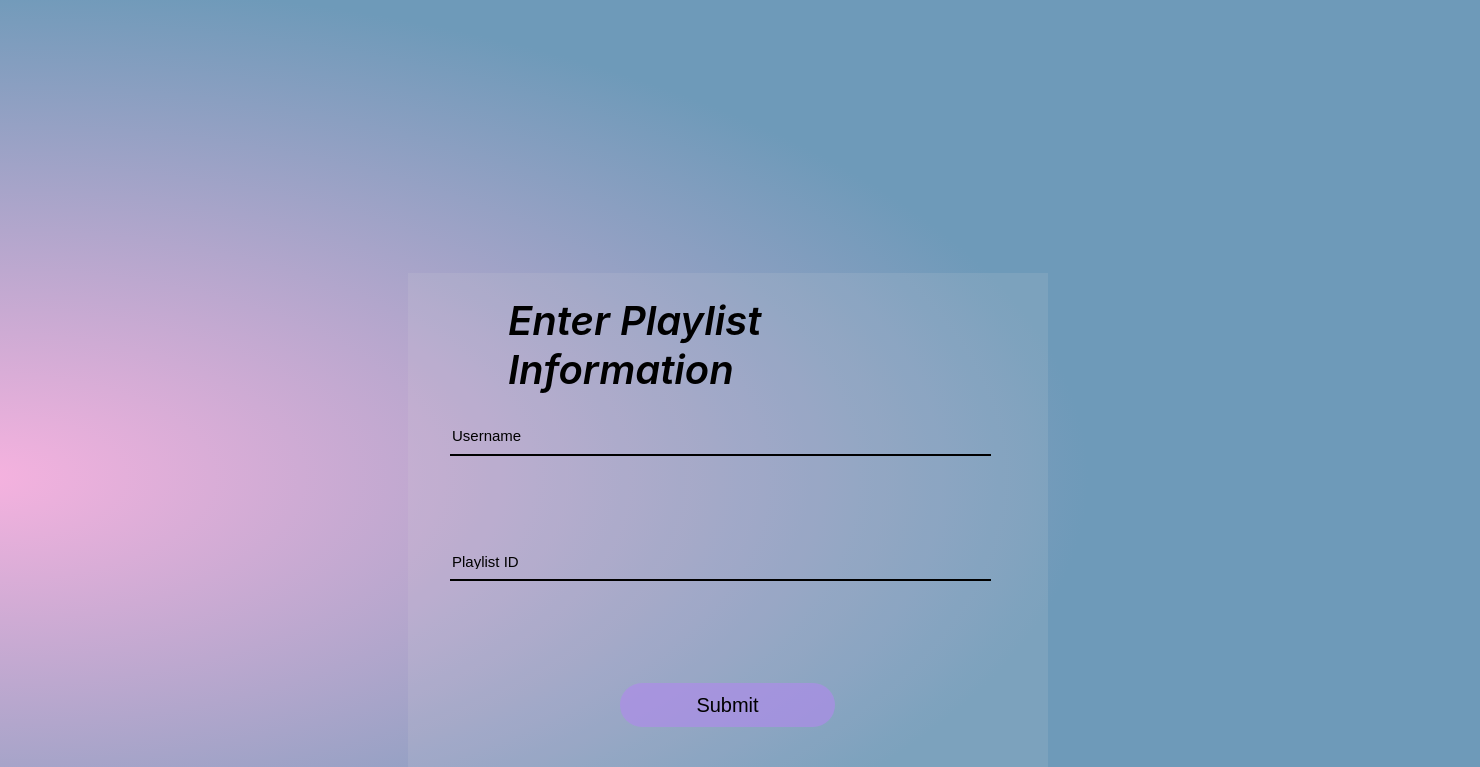
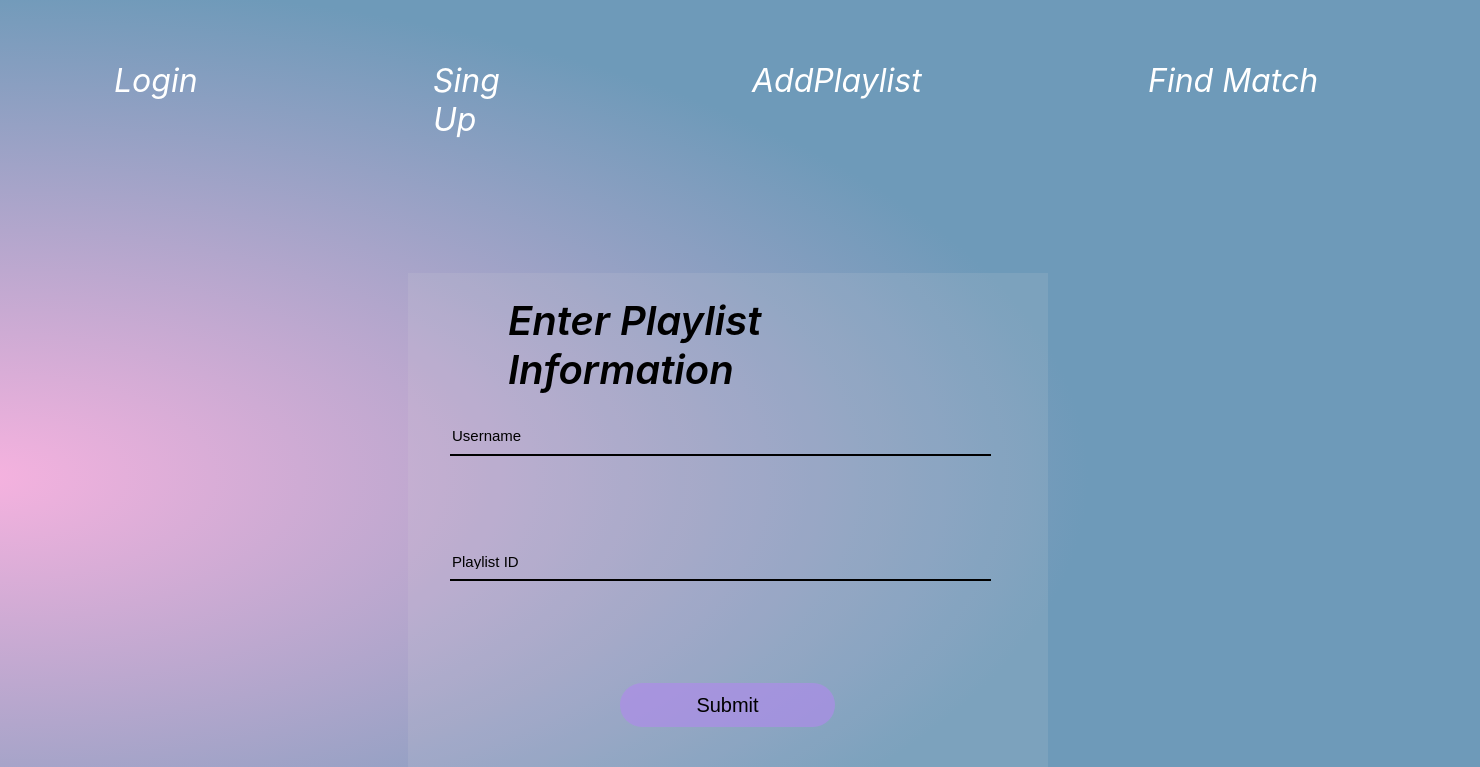
Before and after one commit to aleksandra0KR/MatchingApp, a Python web app: template templates/enterPlaylist.html in a window 1480 px wide. Shown: the top 767 px of the page. Run offline with Jinja, Linux system fonts and the light colour scheme; the template is opened without the code that fills it, so the values that code supplies are empty.

Commit message:
feat: added menu and changed naming of folders

```diff
--- a/templates/enterPlaylist.html
+++ b/templates/enterPlaylist.html
@@ -1,16 +1,26 @@
 <!DOCTYPE html>
 <html>
 <head>
-    <link rel="stylesheet" href="../style/enterPlaylistInformation.css">
+    <link rel="stylesheet" href="/MatchingApp/stylesheet/enterPlaylistInformation.css">
+    <link rel="stylesheet" href="/MatchingApp/stylesheet/menu.css">
     <meta charset="UTF-8">
-    <title>Title</title>
+    <title>Add Playlist</title>
 </head>
 <body>
+
+<a class="MenuLogin" href="/MatchingApp/login">Login</a>
+<a class="MenuSingUp" href="registration.html">Sing Up</a>
+<a class="MenuAddPlaylist" href="enterPlaylist.html">AddPlaylist</a>
+<a class="MenuFindMatch" href="/MatchingApp/match/">Find Match</a>
+
 
 <form action="/MatchingApp/createPlaylist" method="POST">
 
     <div class="EnterPlaylistInfoForm"></div>
-    <div class="SingUp" style="width: 489px; height: 46px; left: 500px; top: 288px; position: absolute; color: black; font-size: 40px; font-family: Inter; font-style: italic; font-weight: 600; word-wrap: break-word">Enter Playlist Information</div>
+    <div class="EnterPlaylistInfo"
+         style="width: 489px; height: 46px; left: 500px; top: 288px; position: absolute; color: black; font-size: 40px; font-family: Inter; font-style: italic; font-weight: 600; word-wrap: break-word">
+        Enter Playlist Information
+    </div>
 
     <input type="text" id="username" name="username" placeholder="Username" class="Username"><br>
     <div class="Line1"></div>
@@ -18,7 +28,7 @@
     <input type="text" id="playlistID" name="playlistID" placeholder="Playlist ID" class="PlaylistID"><br><br>
     <div class="Line2"></div>
 
-    <input type="submit"  class="submit" value="Submit">
+    <input type="submit" class="submit" value="Submit">
 </form>
 
 </body>
--- /dev/null
+++ b/templates/stylesheet/menu.css
@@ -0,0 +1,35 @@
+.MenuLogin, .MenuSingUp, .MenuFindMatch, .MenuAddPlaylist {
+    top: 53px;
+    position: absolute;
+    color: white;
+    font-size: 32px;
+    font-family: Inter;
+    font-style: italic;
+    font-weight: 400;
+    word-wrap: break-word;
+    text-decoration: none;
+}
+
+.MenuLogin {
+    width: 106px;
+    height: 38px;
+    left: 106px;
+}
+
+.MenuSingUp {
+    width: 108px;
+    height: 38px;
+    left: 425px;
+}
+
+.MenuAddPlaylist {
+    width: 183px;
+    height: 38px;
+    left: 744px;
+}
+
+.MenuFindMatch {
+    width: 183px;
+    height: 38px;
+    left: 1140px;
+}
```
Also changed, not shown: templates/login.html (+13 -4 lines), templates/match.html (+14 -4 lines), templates/registration.html (+16 -5 lines), templates/stylesheet/enterPlaylistInformation.css (renamed from style/enterPlaylistInformation.css), templates/stylesheet/img/Desktop - 5.png (added), templates/stylesheet/img/background.png (renamed from style/img/background.png), templates/stylesheet/login.css (renamed from style/login.css), templates/stylesheet/match.css (renamed from style/match.css), templates/stylesheet/registration.css (renamed from style/registration.css).
